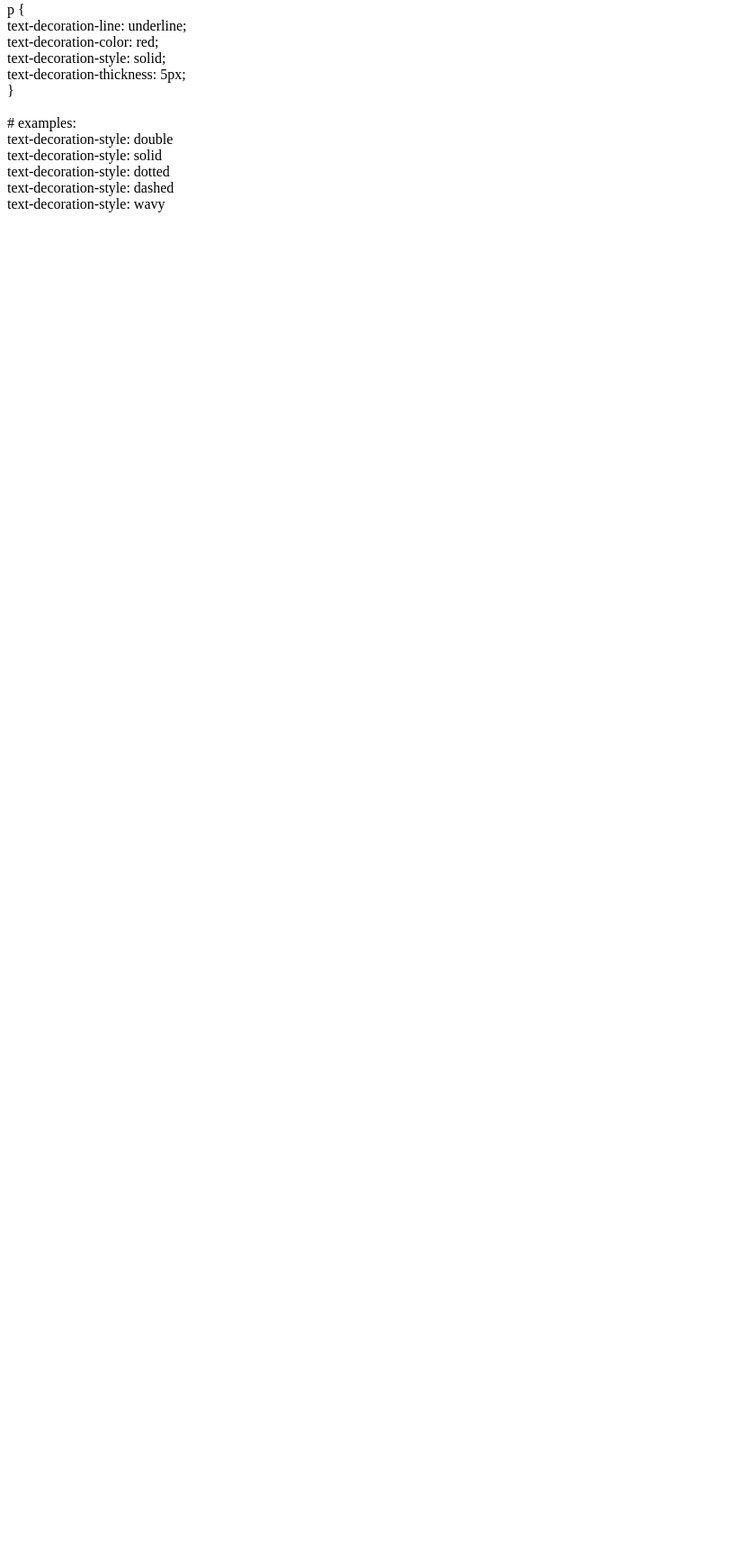
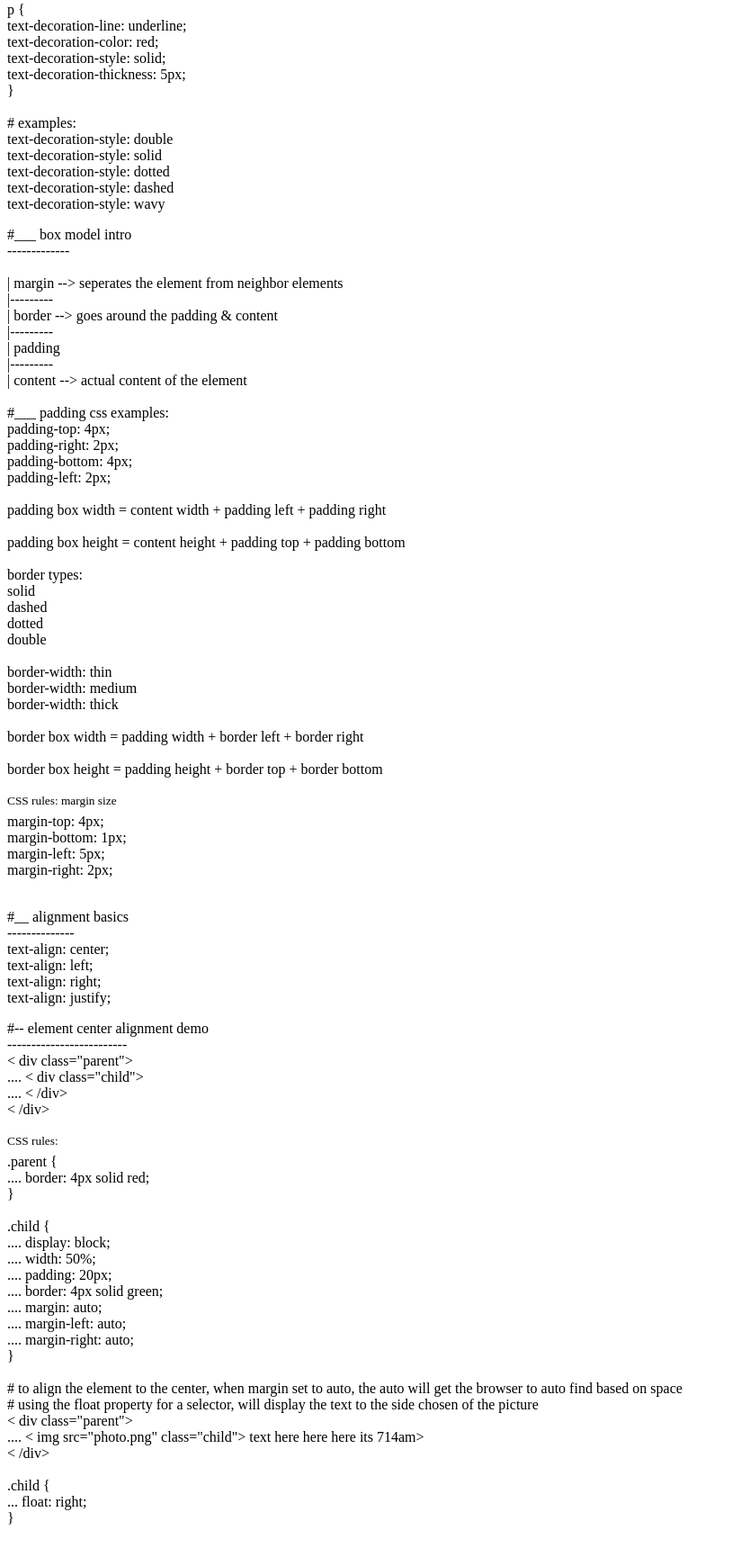
Before and after one commit to py3user22/django_demo1002, a Django app: template myapp1002/templates/1007_doc_flow_block_inline.html in a window 1280 px wide. Shown: the part 2469-4199 px from the top of the page at 90% size, without its empty margins (0-814 px from the left). Before the commit the page ends 2705 px from the top, so only its background shows below. Run offline with Django 5.2, Linux system fonts and the light colour scheme; the template is opened without the code that fills it, so the values that code supplies are empty.

Commit message:
added more to the 1007 html and css demo

```diff
--- a/myapp1002/templates/1007_doc_flow_block_inline.html
+++ b/myapp1002/templates/1007_doc_flow_block_inline.html
@@ -156,5 +156,89 @@
         text-decoration-style: wavy <br>
 
     </p>
+    <p>
+        #___ box model intro <br>-------------<br><br>
+        | margin --> seperates the element from neighbor elements <br>
+        |---------<br>
+        | border --> goes around the padding & content  <br>
+        |---------<br>
+        | padding <br>
+        |---------<br>
+        | content --> actual content of the element <br><br>
+
+        #___ padding css examples: <br>
+        padding-top: 4px; <br>
+        padding-right: 2px; <br>
+        padding-bottom: 4px; <br>
+        padding-left: 2px;  <br><br>
+
+        padding box width = content width + padding left + padding right <br><br>
+
+        padding box height = content height + padding top + padding bottom <br><br>
+
+        border types: <br>
+        solid <br>
+        dashed <br>
+        dotted <br>
+        double <br><br>
+
+        border-width: thin <br>
+        border-width: medium <br>
+        border-width: thick <br> <br>
+
+        border box width = padding width + border left + border right <br><br>
+
+        border box height = padding height + border top + border bottom <br><br>
+
+        <sup>CSS rules: margin size</sup>  <br>
+        margin-top: 4px; <br>
+        margin-bottom: 1px; <br>
+        margin-left: 5px; <br>
+        margin-right: 2px; <br><br>
+
+    </p>
+    <p>
+        #__ alignment basics <br>--------------<br>
+        text-align: center; <br>
+        text-align: left; <br>
+        text-align: right; <br>
+        text-align: justify; <br>
+    </p>
+    <p>
+        #-- element center alignment demo <br>-------------------------<br>
+        < div class="parent"> <br>
+        .... < div class="child"> <br>
+        .... < /div> <br>
+        < /div>  <br><br>
+
+        <sup>CSS rules:</sup> <br>
+        .parent { <br>
+        .... border: 4px solid red; <br>
+        } <br><br>
+
+        .child { <br>
+        .... display: block; <br>
+        .... width: 50%; <br>
+        .... padding: 20px; <br>
+        .... border: 4px solid green; <br>
+        .... margin: auto; <br>
+        .... margin-left: auto; <br>
+        .... margin-right: auto; <br>
+        } <br><br>
+
+        # to align the element to the center, when margin set to auto, the auto will get the browser to auto find based on space <br>
+
+        # using the float property for a selector, will display the text to the side chosen of the picture <br>
+        < div class="parent"> <br>
+        .... < img src="photo.png" class="child"> text here here here its 714am> <br>
+        < /div> <br><br>
+
+        .child { <br>
+        ... float: right; <br>
+        } <br><br>
+
+
+    </p>
+
 </body>
 </html>
```
